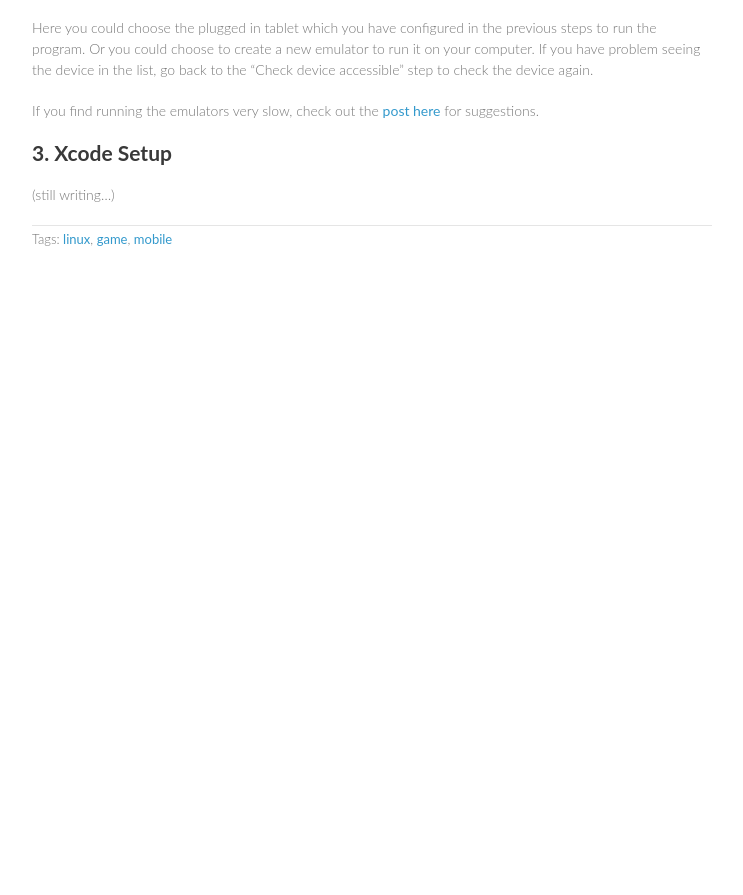
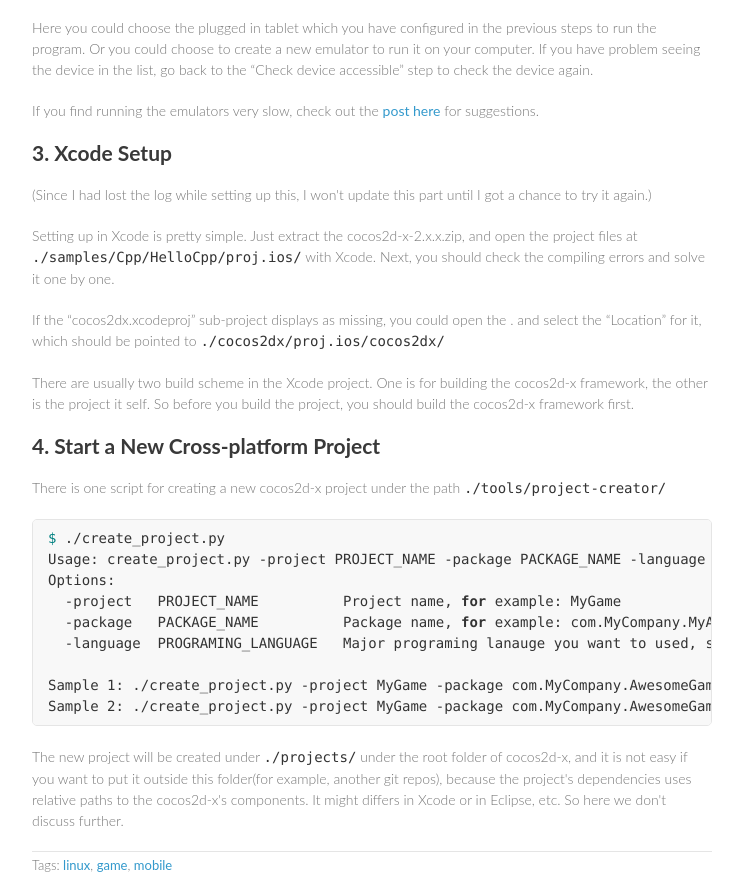
Before and after one commit to terryoy/terryoy.github.io, a plain HTML site: page 2013/11/cocos2d-x-setup.html in a window 1280 px wide. Shown: the part 5064-5959 px from the top of the page, without its empty margins (296-1039 px from the left). Before the commit the page ends 5333 px from the top, so only its background shows below. Drawn offline with Linux system fonts and the light colour scheme; a script that the page names is missing.

Commit message:
complete the cocos2d-x setup guide; added Xcode project setup

```diff
--- a/2013/11/cocos2d-x-setup.html
+++ b/2013/11/cocos2d-x-setup.html
@@ -125,7 +125,24 @@ $ ./adb shell</code></pre>
 <p>If you find running the emulators very slow, check out the <a href="http://stackoverflow.com/questions/16732021/why-emulator-is-very-slow-in-android-studio">post here</a> for suggestions.</p>
 
 <h2 id="toc_6">3. Xcode Setup</h2>
-<p>(still writing&hellip;)</p>
+<p>(Since I had lost the log while setting up this, I won&#39;t update this part until I got a chance to try it again.)</p>
+<p>Setting up in Xcode is pretty simple. Just extract the cocos2d-x-2.x.x.zip, and open the project files at <code>./samples/Cpp/HelloCpp/proj.ios/</code> with Xcode. Next, you should check the compiling errors and solve it one by one.</p>
+<p>If the &ldquo;cocos2dx.xcodeproj&rdquo; sub-project displays as missing, you could open the . and select the &ldquo;Location&rdquo; for it, which should be pointed to <code>./cocos2dx/proj.ios/cocos2dx/</code></p>
+<p>There are usually two build scheme in the Xcode project. One is for building the cocos2d-x framework, the other is the project it self. So before you build the project, you should build the cocos2d-x framework first.</p>
+
+<h2 id="toc_7">4. Start a New Cross-platform Project</h2>
+<p>There is one script for creating a new cocos2d-x project under the path <code>./tools/project-creator/</code></p>
+<div class="highlight"><pre><span class="nv">$ </span>./create_project.py
+Usage: create_project.py -project PROJECT_NAME -package PACKAGE_NAME -language PROGRAMING_LANGUAGE
+Options:
+  -project   PROJECT_NAME          Project name, <span class="k">for </span>example: MyGame
+  -package   PACKAGE_NAME          Package name, <span class="k">for </span>example: com.MyCompany.MyAwesomeGame
+  -language  PROGRAMING_LANGUAGE   Major programing lanauge you want to used, should be <span class="o">[</span>cpp | lua | javascript<span class="o">]</span>
+
+Sample 1: ./create_project.py -project MyGame -package com.MyCompany.AwesomeGame
+Sample 2: ./create_project.py -project MyGame -package com.MyCompany.AwesomeGame -language javascript
+</pre></div>
+<p>The new project will be created under <code>./projects/</code> under the root folder of cocos2d-x, and it is not easy if you want to put it outside this folder(for example, another git repos), because the project&#39;s dependencies uses relative paths to the cocos2d-x&#39;s components. It might differs in Xcode or in Eclipse, etc. So here we don&#39;t discuss further.</p>
 
 
 
```
Also changed, not shown: feed.xml (+20 -3 lines), guides/feed.xml (+20 -3 lines), 1 other file.
